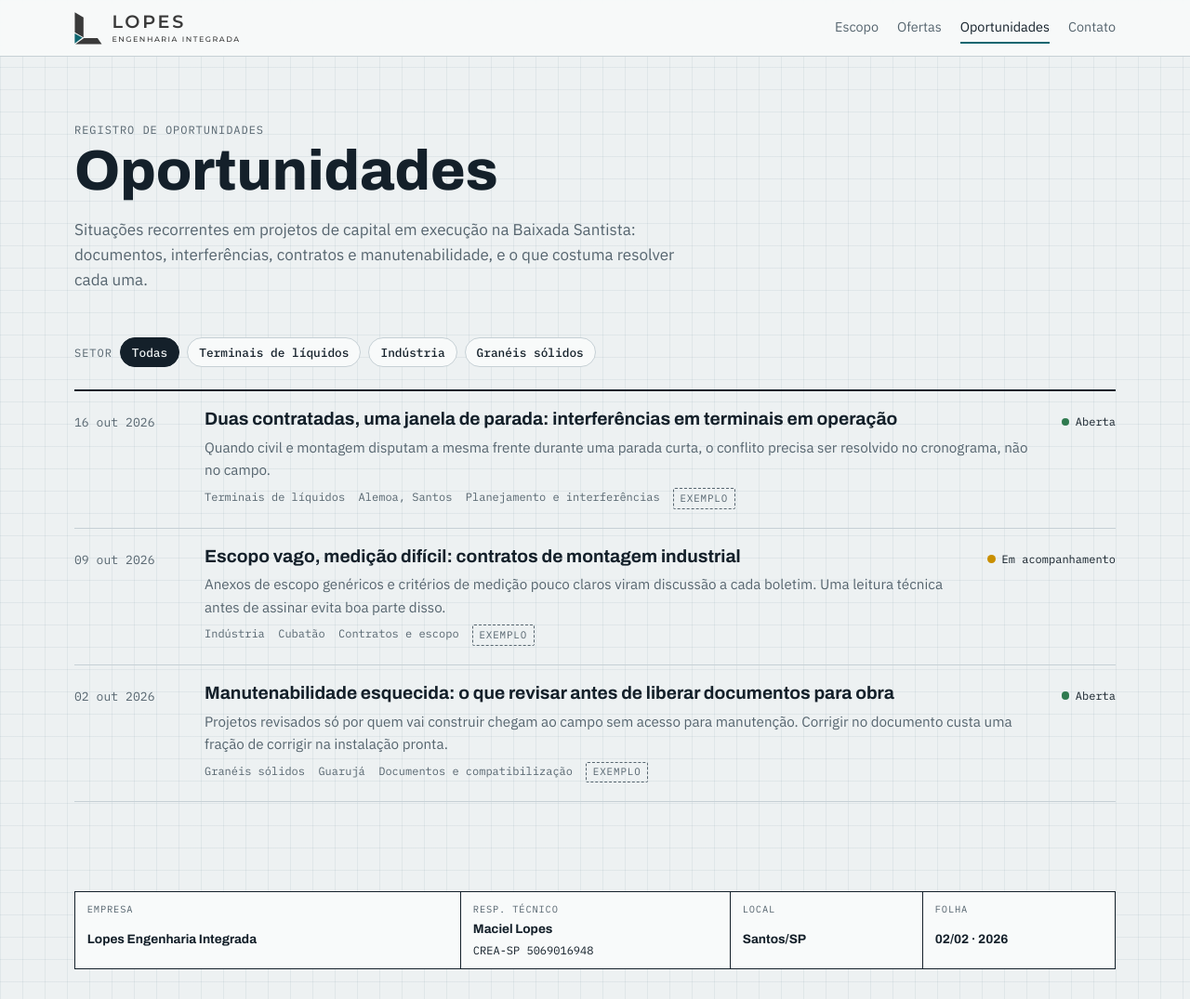
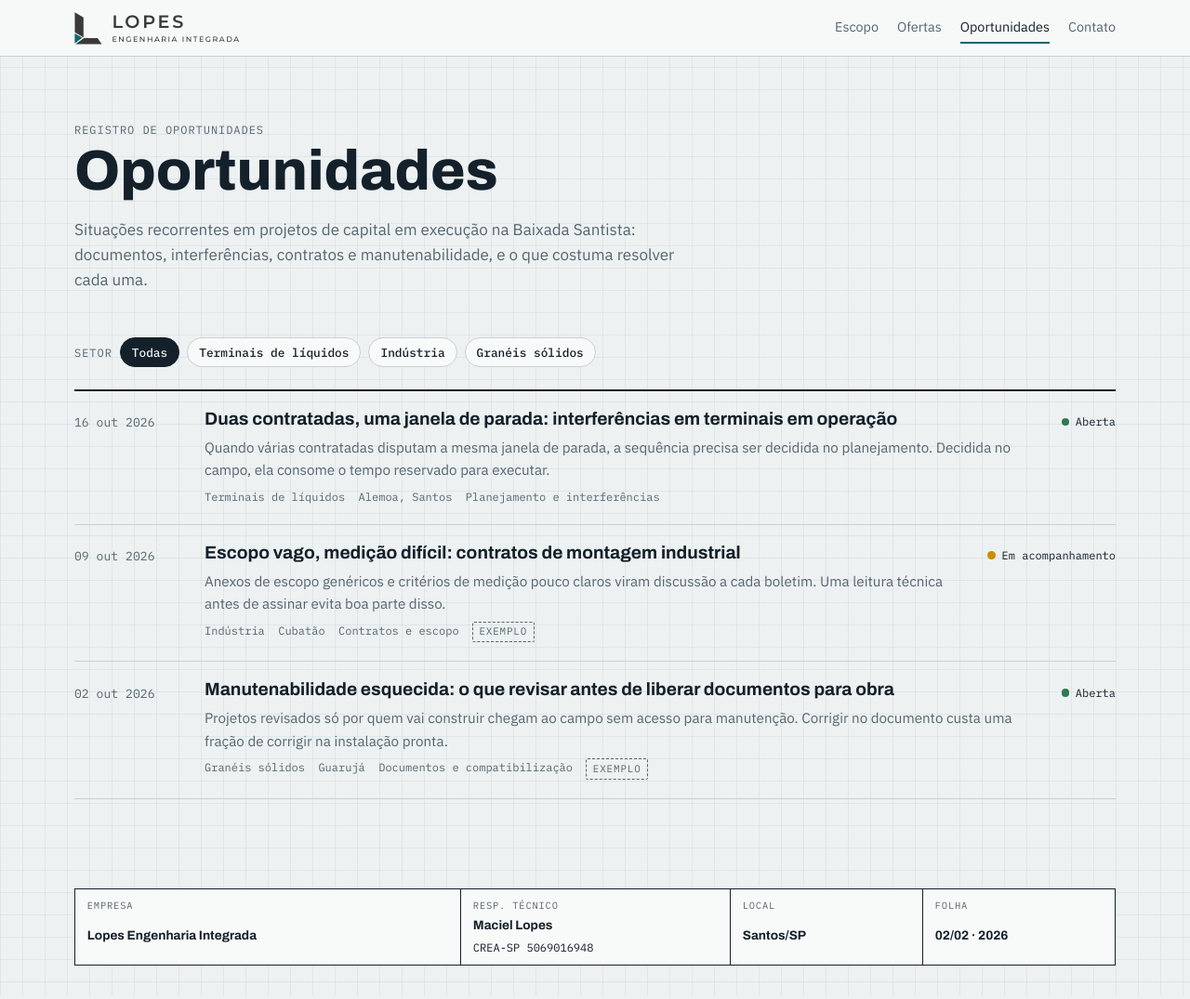
Before and after one commit to maciellopes1/lopes-engenharia-site, a plain HTML site: page blog.html in a window 1280 px wide. Shown: the whole page at 93% size. Drawn offline with Linux system fonts and the light colour scheme.

Commit message:
Primeiro artigo real: interferências em janelas de parada
Co-Authored-By: Claude Opus 5.5 (1M context) <noreply@anthropic.com>
Claude-Session: https://claude.ai/code/session_01WMLMySKwi4VRhkjYHhF5mV

```diff
--- a/assets/site.js
+++ b/assets/site.js
@@ -59,9 +59,14 @@
     });
   });
 
-  // Markdown simples: parágrafos, ## subtítulos, listas com "-", **negrito**
+  // Markdown simples: parágrafos, ## subtítulos, listas com "-", **negrito**, *itálico*, [links](https://...)
   function md(src) {
-    var inline = function (s) { return esc(s).replace(/\*\*(.+?)\*\*/g, "<strong>$1</strong>"); };
+    var inline = function (s) {
+      return esc(s)
+        .replace(/\[([^\]]+)\]\((https?:\/\/[^)\s]+)\)/g, '<a href="$2" target="_blank" rel="noopener">$1</a>')
+        .replace(/\*\*(.+?)\*\*/g, "<strong>$1</strong>")
+        .replace(/(^|[^*])\*([^*\s][^*]*?)\*(?!\*)/g, "$1<em>$2</em>");
+    };
     return String(src).trim().split(/\n\s*\n/).map(function (block) {
       var lines = block.split("\n");
       if (/^##\s/.test(lines[0])) {
--- a/assets/style.css
+++ b/assets/style.css
@@ -250,6 +250,8 @@ section { padding-block: clamp(3.5rem, 8vw, 6rem); }
 .prose h2 { font-size: 1.45rem; font-weight: 750; margin-top: .75rem; }
 .prose ul { margin: 0; padding-left: 1.2rem; display: grid; gap: .35rem; }
 .prose li::marker { color: var(--steel); }
+.prose a { color: var(--brand); text-underline-offset: 2px; }
+.prose em { color: var(--muted); }
 .article-cta { display: flex; flex-wrap: wrap; gap: 1rem; align-items: center; justify-content: space-between; border-top: 2px solid var(--ink); padding-top: 1.25rem; margin-top: 1rem; }
 
 /* Ajustes de largura em telas estreitas */
--- a/blog/oportunidades.js
+++ b/blog/oportunidades.js
@@ -32,21 +32,43 @@ window.OPORTUNIDADES = [
     tipo: "Planejamento e interferências",
     status: "Aberta",
     oferta: "Planejamento Integrado e Interferências",
-    exemplo: true,
-    resumo: "Quando civil e montagem disputam a mesma frente durante uma parada curta, o conflito precisa ser resolvido no cronograma, não no campo.",
-    corpo: `Em terminais que não podem parar, cada janela de parada concentra várias contratadas na mesma área. Sem um plano integrado, a sequência é decidida no dia, e o custo aparece em horas paradas e em pleitos.
+    exemplo: false,
+    resumo: "Quando várias contratadas disputam a mesma janela de parada, a sequência precisa ser decidida no planejamento. Decidida no campo, ela consome o tempo reservado para executar.",
+    corpo: `Em terminais de líquidos, uma janela de parada precisa acomodar a preparação da área, a execução dos serviços, os testes e a devolução à operação. Quando várias contratadas disputam esse intervalo, o planejamento deve estabelecer uma sequência comum, com responsabilidades e condições de liberação claras. Decidir essa sequência somente no campo pode consumir o tempo reservado para executar.
 
-## O risco típico
+Imagine uma intervenção hipotética em um terminal da Alemoa, em Santos. Uma contratada civil precisa recuperar uma base dentro de uma bacia de contenção. Outra, de montagem mecânica, precisa substituir um trecho de tubulação na mesma área. Ambas mobilizam suas equipes para o início da janela. Ao chegar, descobrem que o acesso necessário à montagem passa pela frente civil e que a liberação operacional ainda depende de preparações ausentes dos cronogramas.
 
-- Civil e montagem mecânica com frentes sobrepostas na mesma bacia ou píer.
-- Material de longo prazo chegando depois da janela.
-- Liberações de trabalho da operação que não estavam no cronograma.
+Cada empresa pode ter dimensionado corretamente sua equipe e seu prazo. O conflito aparece na ligação entre os serviços: quem ocupa a área primeiro, em que condição a entrega e quando a próxima frente pode começar. Enquanto isso é negociado, profissionais e equipamentos podem permanecer mobilizados sem produzir.
 
-## Como entramos
+**A interferência precisa aparecer no planejamento antes de aparecer na obra.**
 
-O **Planejamento Integrado e Interferências** junta engenharia, suprimentos, contratadas e operação no mesmo cronograma e mapeia cada interferência antes da parada. Atendemos o dono ou uma das contratadas, nunca os dois.
+Essa análise deve considerar espaço, sequência, recursos compartilhados e condições operacionais. Um andaime pode limitar a passagem de materiais. Um equipamento de içamento pode disputar acesso com outra frente. Duas atividades individualmente viáveis podem ser incompatíveis quando executadas ao mesmo tempo. A avaliação dos trabalhos simultâneos e a coordenação das permissões de trabalho fazem parte das boas práticas descritas pelo HSE para as indústrias de petróleo, química e correlatas. [Referência técnica](https://www.hse.gov.uk/pubns/priced/hsg250.pdf).
 
-Este é um post de exemplo. Substitua pelos casos que você encontrar na prospecção.`
+O suprimento também pode inviabilizar a janela. Uma válvula, um componente especial ou um conjunto pré-fabricado com prazo de entrega incompatível compromete a sequência prevista. Por isso, o planejamento deve acompanhar a data em que o material estará disponível e aceito para uso em campo, considerando fabricação, transporte, recebimento, inspeção e eventuais correções. A confirmação do pedido, isoladamente, oferece pouca segurança para mobilizar uma frente dependente daquele item.
+
+As liberações operacionais exigem o mesmo cuidado. Preparações, isolamentos, avaliações e autorizações aplicáveis precisam ter responsáveis e tempo previsto. A emissão da permissão continua condicionada à verificação das condições reais de execução. O HSE também destaca a necessidade de informar a operação sobre o trabalho e sua duração e de formalizar a devolução do equipamento ao final. [Referência técnica](https://www.hse.gov.uk/comah/sragtech/techmeaspermit.htm).
+
+Na prática, propomos organizar o plano integrado em cinco entregas:
+
+- **Cronograma comum:** reunir engenharia, suprimentos, contratadas e operação, com vínculos entre serviços, liberações, testes e retorno operacional.
+- **Mapa de interferências:** indicar, em planta ou croqui, frentes de trabalho, acessos, ocupações temporárias e restrições ao uso simultâneo das áreas.
+- **Lista de restrições:** registrar cada pendência, seu responsável, a data necessária e a evidência de resolução.
+- **Sequência acordada de execução:** definir a ordem das atividades, os recursos compartilhados e os critérios de passagem de uma frente para outra.
+- **Plano de contingência e devolução:** estabelecer alternativas previamente avaliadas para atrasos e os requisitos para entregar o sistema à operação.
+
+Antes da parada, uma reunião de verificação deve confrontar o plano com as condições efetivamente disponíveis. Material crítico pendente, projeto sem definição ou acesso incompatível precisam resultar em decisão explícita sobre o escopo. A equipe deve saber quais serviços estão aptos, quais dependem de resolução e quais precisarão ser reprogramados.
+
+Também convém definir quem decide sobre mudanças durante a janela. Se uma atividade atrasar, a alteração da sequência precisa considerar as demais frentes e ser validada pelos responsáveis pela operação e pela segurança, conforme os procedimentos do terminal. A pressão pelo prazo exige informação atualizada e decisões coordenadas.
+
+Durante a execução, o acompanhamento deve registrar horários de liberação, início e término, impedimentos, recursos afetados e decisões tomadas. Esses registros ajudam a corrigir o plano e oferecem uma base objetiva para avaliar desvios e eventuais pleitos. O propósito é tornar visível o que aconteceu e como isso afetou a entrega.
+
+O **Planejamento Integrado e Interferências** reúne essas informações para apoiar a preparação e o controle da janela. Atuando pelo dono do empreendimento, coordenamos as interfaces dentro do escopo contratado. Atuando por uma contratada, organizamos suas dependências, compromissos e necessidades de liberação para negociação com o cliente e as demais frentes.
+
+**Atendemos o dono do empreendimento ou uma das contratadas, nunca os dois no mesmo projeto.**
+
+Se há uma parada prevista, a preparação pode começar pela revisão conjunta do cronograma, da situação dos materiais e das restrições da área. O objetivo é chegar à janela com uma sequência executável, responsabilidades claras e critérios de entrega acordados com a operação.
+
+*Texto baseado em cenário ilustrativo, sem referência a ocorrência específica ou cliente identificado. Registro editorial OP-20261016.*`
   },
   {
     id: "escopo-medicao-contratos-montagem",
```
Also changed, not shown: assets/img/maciel-lopes.jpg.
